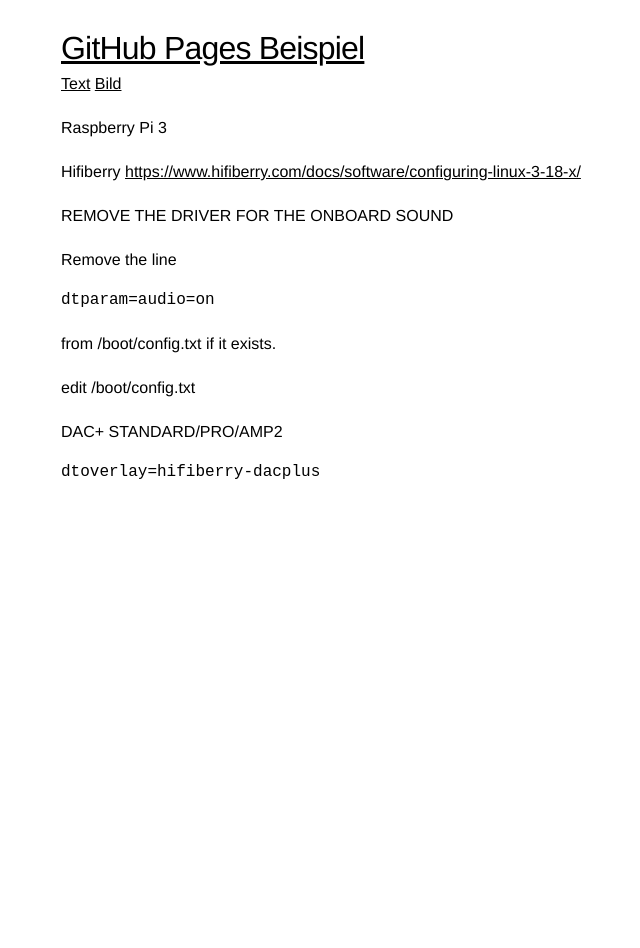
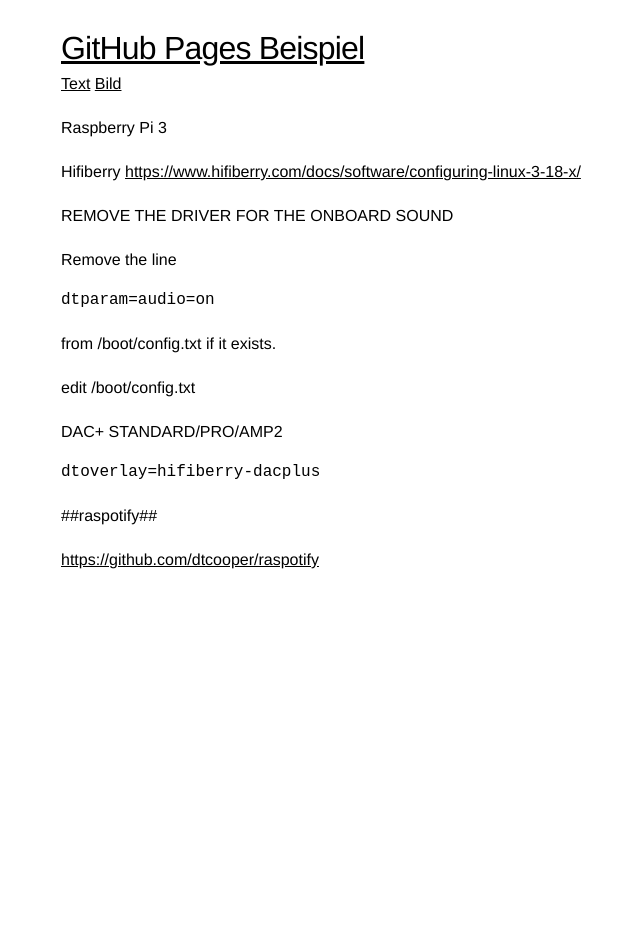
Before and after one commit to Wingertsau/ct.github.io, a Jekyll site: the page built from 70.md, in a window 1280 px wide. Shown: the whole page, without its empty margins (117-757 px from the left). Built offline with Jekyll 4.4.1, drawn with Linux system fonts in a browser that asks for light colours; our own code applies the rules of GitHub Pages for plain Markdown files.

Commit message:
Update 70.md

```diff
--- a/70.md
+++ b/70.md
@@ -17,3 +17,7 @@ edit /boot/config.txt
 DAC+ STANDARD/PRO/AMP2
 
     dtoverlay=hifiberry-dacplus
+
+##raspotify##
+
+<https://github.com/dtcooper/raspotify>
```
